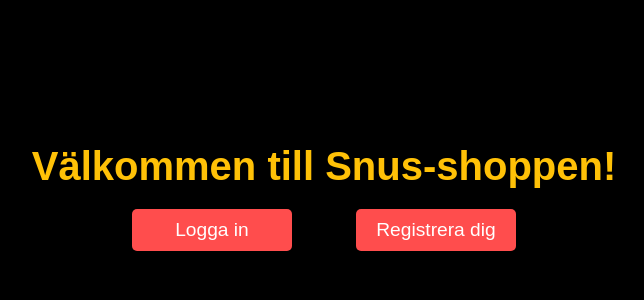
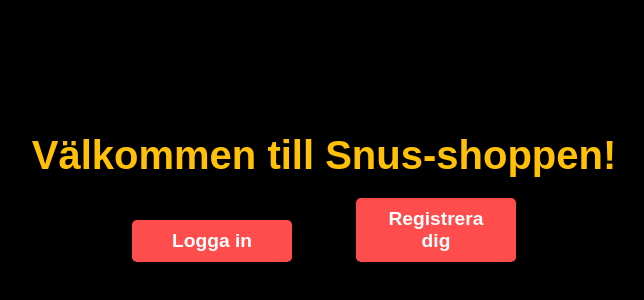
Before and after one commit to JoelKeskitalo/playprojects, a React (Vite) app in the folder snusproject/: page / in a window 1280 px wide. Shown: the part 216-516 px from the top of the page, without its empty margins (316-960 px from the left). Built offline with nearby package versions, Linux system fonts and the light colour scheme.

Commit message:
Add minor style change for button

```diff
--- a/snusproject/src/components/ProductComponent/ProductComponent.jsx
+++ b/snusproject/src/components/ProductComponent/ProductComponent.jsx
@@ -9,8 +9,9 @@ const ProductComponent = ({ product }) => {
         <p><strong>Styrka:</strong> {product.strength}</p>
         <p><strong>Pris:</strong> {product.price} kr</p>
       </div>
+      <button>Beställ</button>
     </div>
-  );
-};
+  )
+}
 
 export default ProductComponent;
--- a/snusproject/src/index.css
+++ b/snusproject/src/index.css
@@ -14,6 +14,7 @@ a {
 
 button {
     font-size: 1rem;
+    font-weight: bold;
     padding: 10px 20px;
     border: none;
     border-radius: 5px;
```
